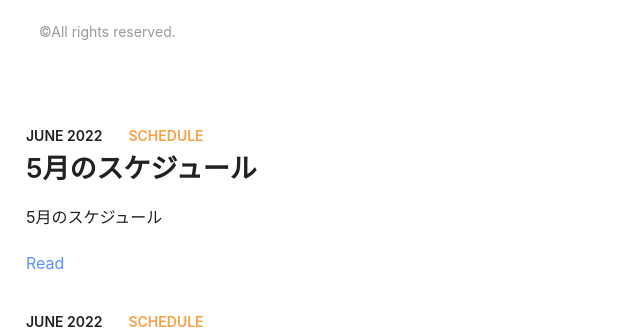
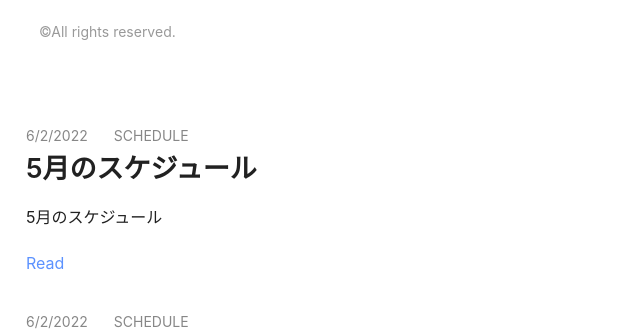
Before and after one commit to katanabo/portfoflio, a Gatsby site: page / in a window 1280 px wide. Shown: the part 459-794 px from the top of the page, without its empty margins (0-640 px from the left). Built offline with nearby package versions, Linux system fonts and the light colour scheme; Gatsby itself is replaced by a stand-in of ours; some packages are replaced by stand-ins of ours.

Commit message:
change tag, day, white-space

```diff
--- a/content/posts/2022_5/index.md
+++ b/content/posts/2022_5/index.md
@@ -18,7 +18,7 @@ socialImage: "/media/42-line-bible.jpg"
 2022/5/5(木) 19:00-
 Mond Bongo jam session
 @仙台/Mond Bongo Star
-田辺正樹(pf) 岩谷真(bs) 今村陽太郎(dr)
+田辺正樹(pf) 岩谷真(bs) 今村陽太郎(dr)あ
 
 2022/5/7(土)19:00-
 斉藤栞 + 三浦達志トリオ
--- a/package.json
+++ b/package.json
@@ -68,6 +68,7 @@
     "gatsby-remark-copy-linked-files": "^5.15.0",
     "gatsby-remark-external-links": "0.0.4",
     "gatsby-remark-images": "^6.15.1",
+    "gatsby-remark-line-breaks": "^1.0.0",
     "gatsby-remark-prismjs": "^6.15.0",
     "gatsby-remark-responsive-iframe": "^5.15.0",
     "gatsby-remark-smartypants": "^5.15.0",
--- a/src/components/Feed/Feed.module.scss
+++ b/src/components/Feed/Feed.module.scss
@@ -34,9 +34,9 @@
 
     .meta {
       .time {
-        color: $color-base;
+        color: $color-gray;
         font-size: $typographic-small-font-size;
-        font-weight: 600;
+        font-weight: normal;
         text-transform: uppercase;
       }
 
@@ -46,9 +46,9 @@
 
       .category {
         .link {
-          color: $color-secondary;
+          color: $color-gray;
           font-size: $typographic-small-font-size;
-          font-weight: 600;
+          font-weight: normal;
           text-transform: uppercase;
 
           &:hover,
--- a/src/components/Feed/Feed.tsx
+++ b/src/components/Feed/Feed.tsx
@@ -18,14 +18,9 @@ const Feed: React.FC<Props> = ({ edges }: Props) => (
           <time
             className={styles.time}
             dateTime={new Date(edge.node.frontmatter.date).toLocaleDateString(
-              "en-US",
-              { year: "numeric", month: "long", day: "numeric" },
             )}
           >
-            {new Date(edge.node.frontmatter.date).toLocaleDateString("en-US", {
-              year: "numeric",
-              month: "long",
-            })}
+            {new Date(edge.node.frontmatter.date).toLocaleDateString()}
           </time>
           <span className={styles.divider} />
           <span className={styles.category}>
--- a/src/components/Page/Page.module.scss
+++ b/src/components/Page/Page.module.scss
@@ -9,8 +9,8 @@
   }
 
   .title {
-    font-size: $typographic-base-font-size * 2.5;
-    font-weight: 600;
+    font-size: $typographic-base-font-size * 1;
+    font-weight: 60;
     @include line-height(2);
     @include margin-top(0);
     @include margin-bottom(1.45);
@@ -18,6 +18,7 @@
 
   .body {
     font-size: $typographic-base-font-size;
+    white-space: pre-wrap;
     @include line-height(1);
     @include margin(0, 0, 1);
   }
--- a/src/components/Post/Content/Content.module.scss
+++ b/src/components/Post/Content/Content.module.scss
@@ -12,13 +12,17 @@
     margin-left: auto;
     margin-right: auto;
     max-width: $layout-post-width;
-    text-align: center;
+    text-align: left;
     @include line-height(1.65);
     @include margin-top(1);
     @include margin-bottom(0);
   }
 
   .body {
+    p {
+      white-space: pre-wrap,
+    }
+
     figure {
       @include margin-bottom(1);
 
```
Also changed, not shown: content/pages/about/index.md (+0 -1 lines), 2 other files.
